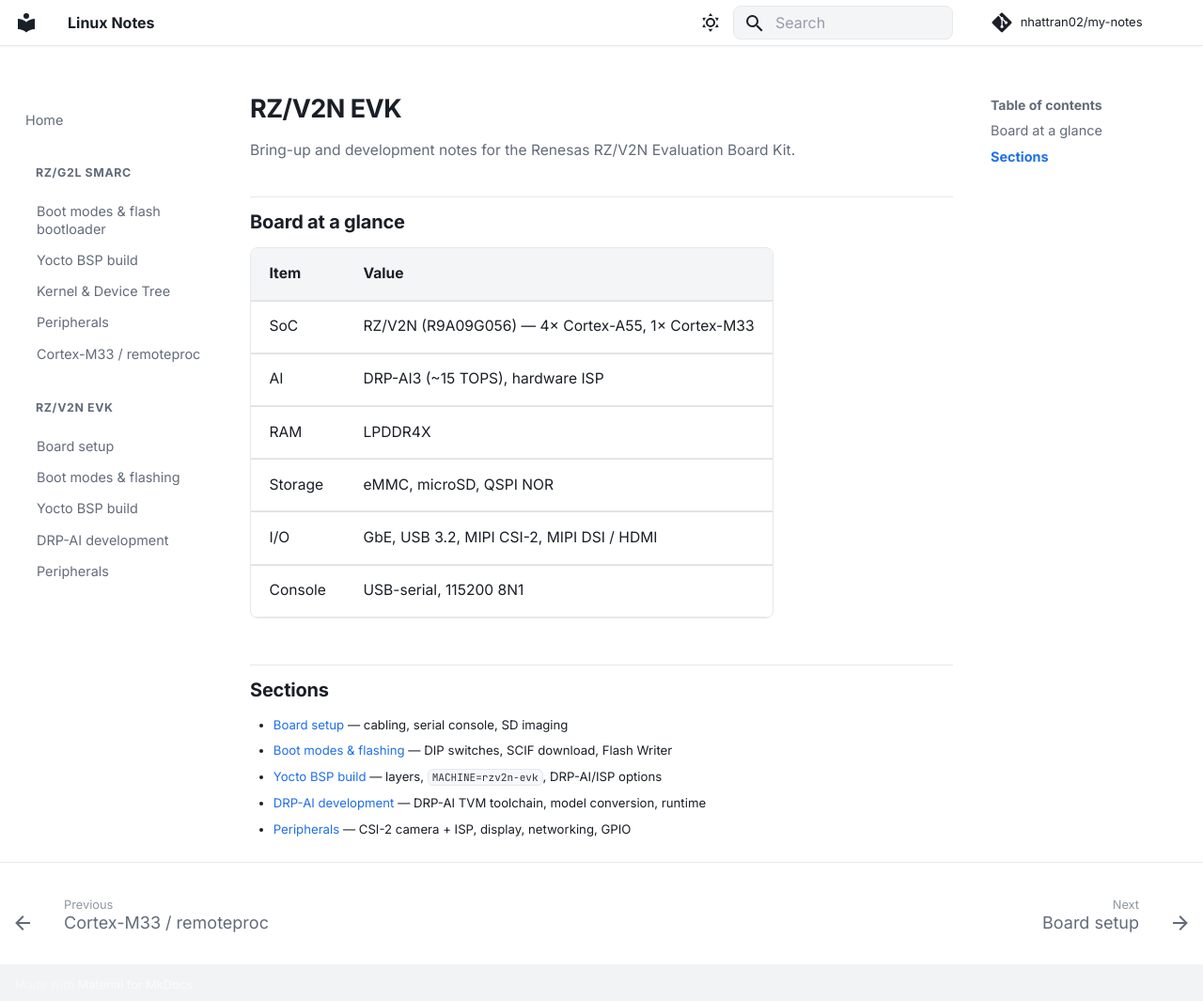
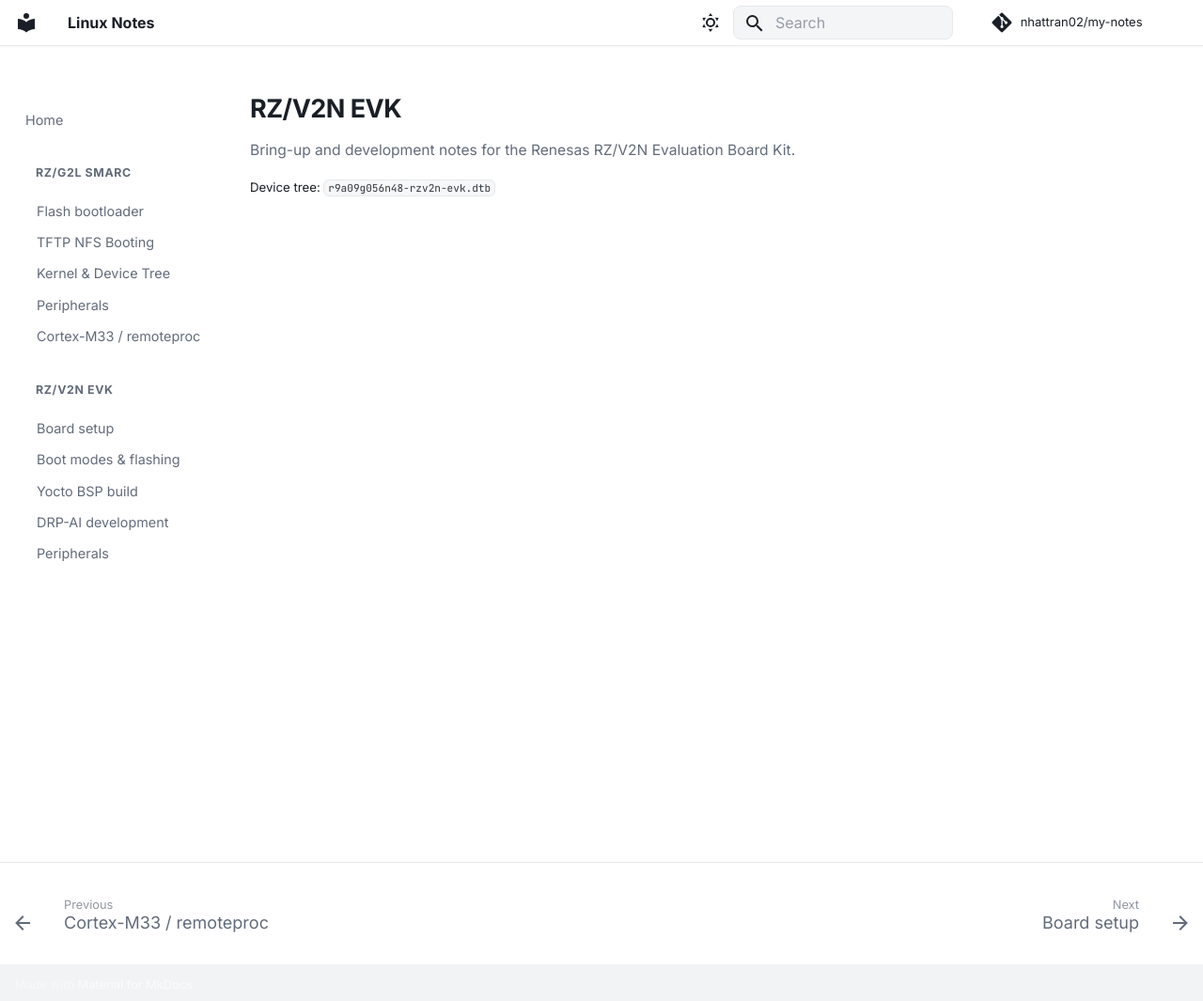
Before and after one commit to nhattran02/my-notes, an MkDocs documentation site: the page built from docs/v2n/index.md, in a window 1280 px wide and 1070 px high. Shown: the top 1065 px of the window at 94% size. Built offline with MkDocs 1.6.1 and Material for MkDocs 9.7.7, drawn with Linux system fonts in a browser that asks for light colours; comment, search, counter and statistics services are not loaded.

```diff
--- a/docs/v2n/index.md
+++ b/docs/v2n/index.md
@@ -2,21 +2,4 @@
 
 Bring-up and development notes for the Renesas RZ/V2N Evaluation Board Kit.
 
-## Board at a glance
-
-| Item        | Value                                                       |
-| ----------- | ---------------------------------------------------------- |
-| SoC         | RZ/V2N (R9A09G056) — 4× Cortex-A55, 1× Cortex-M33          |
-| AI          | DRP-AI3 (~15 TOPS), hardware ISP                           |
-| RAM         | LPDDR4X                                                    |
-| Storage     | eMMC, microSD, QSPI NOR                                    |
-| I/O         | GbE, USB 3.2, MIPI CSI-2, MIPI DSI / HDMI                  |
-| Console     | USB-serial, 115200 8N1                                    |
-
-## Sections
-
-- [Board setup](setup.md) — cabling, serial console, SD imaging
-- [Boot modes & flashing](boot.md) — DIP switches, SCIF download, Flash Writer
-- [Yocto BSP build](yocto.md) — layers, `MACHINE=rzv2n-evk`, DRP-AI/ISP options
-- [DRP-AI development](drpai.md) — DRP-AI TVM toolchain, model conversion, runtime
-- [Peripherals](peripherals.md) — CSI-2 camera + ISP, display, networking, GPIO
+Device tree: `r9a09g056n48-rzv2n-evk.dtb`
--- a/mkdocs.yml
+++ b/mkdocs.yml
@@ -61,8 +61,8 @@
 
   - RZ/G2L SMARC:
       - g2l/index.md
-      - Boot modes & flash bootloader: g2l/001boot.md
-      - Yocto BSP build: g2l/yocto.md
+      - Flash bootloader: g2l/001boot.md
+      - TFTP NFS Booting: g2l/002nfs.md
       - Kernel & Device Tree: g2l/kernel.md
       - Peripherals: g2l/peripherals.md
       - Cortex-M33 / remoteproc: g2l/cm33.md
```
Also changed, not shown: docs/g2l/001boot.md (+1 -1 lines), docs/g2l/002nfs.md (added, +262 -0 lines), docs/g2l/index.md (+2 -0 lines), docs/g2l/yocto.md (deleted, +0 -55 lines), docs/imgs/bridge_network.png (added), docs/imgs/g2l_ethernet.png (added), docs/imgs/g2l_export_nfs.png (added), docs/imgs/virtual_network_setting.png (added).
